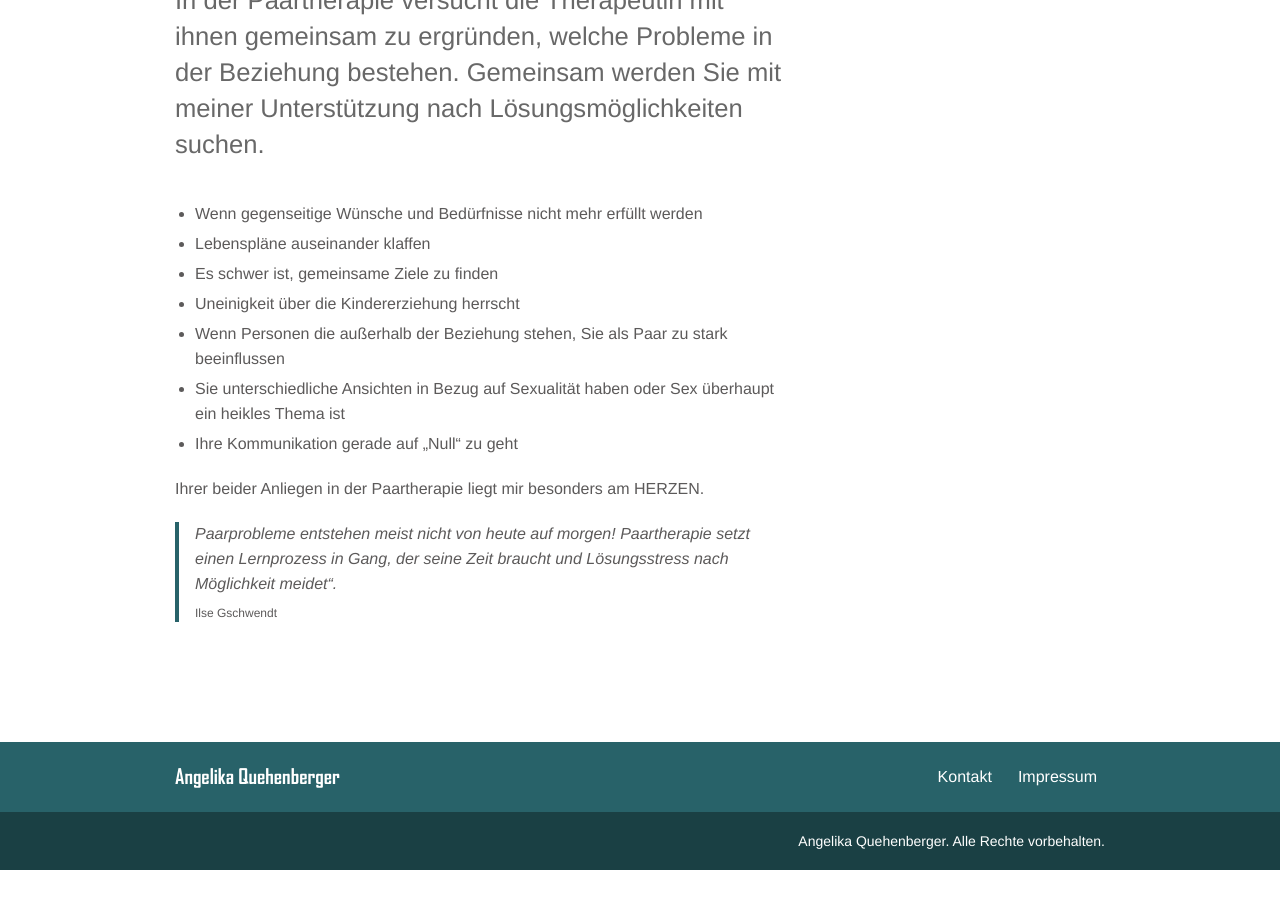
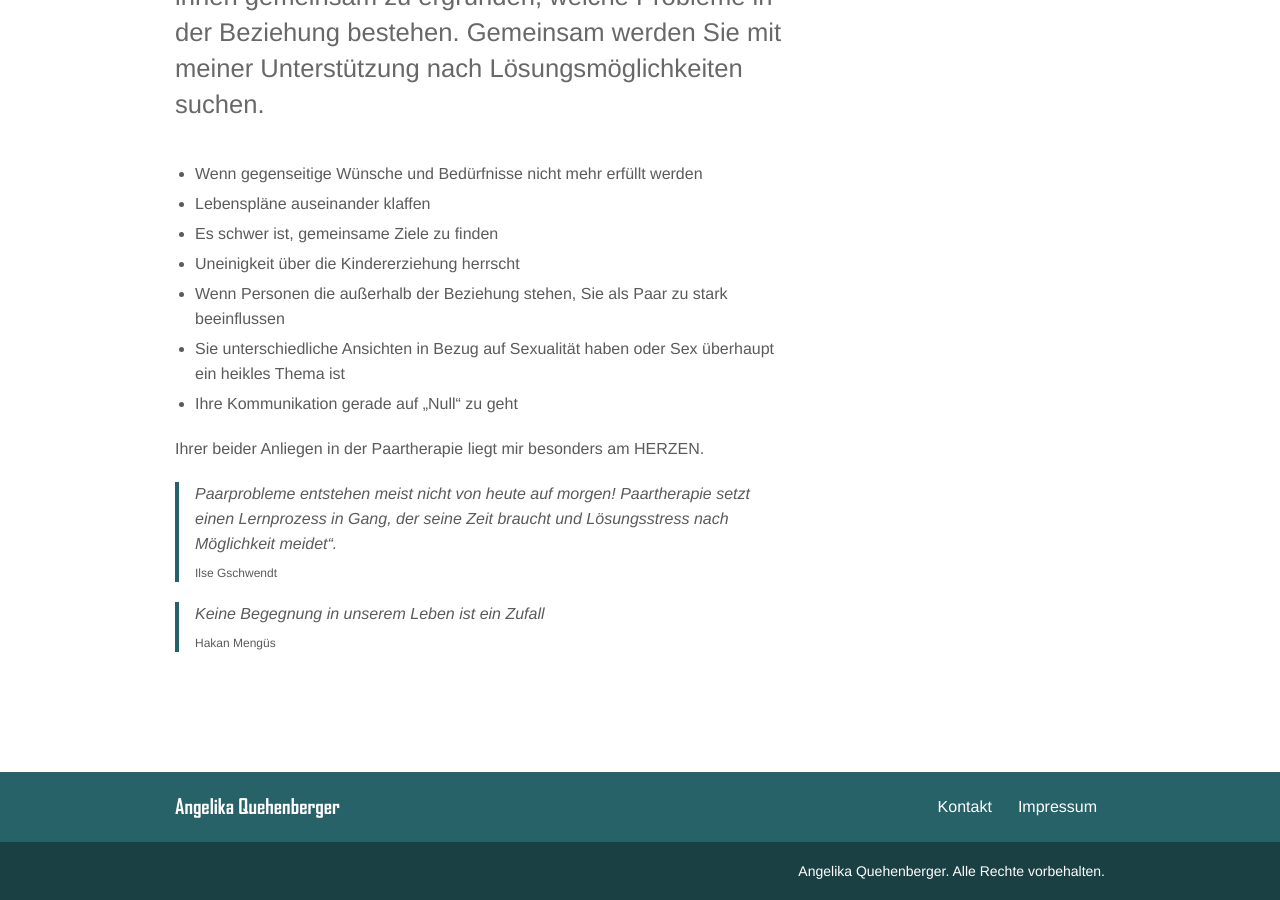
Before and after one commit to dvschnitz/angelika-quehenberger, a Jekyll site: the page built from _services/Paartherapie.md, in a window 1280 px wide and 900 px high, scrolled down 680 px. Built offline with Jekyll 4.4.1, drawn with Linux system fonts in a browser that asks for light colours; before the commit the page ends 1550 px from its top, so only the background shows below that.

Commit message:
Content adaptions

```diff
--- a/_layouts/page.html
+++ b/_layouts/page.html
@@ -6,11 +6,11 @@
 <div class="container pb-6 pt-6 pt-md-10 pb-md-10">
     {% assign arraySize = page.intro_image | size %}
     {% for image in page.intro_image %}
-    <div class="col-12 col-md-6 col-lg-8 position-relative pb-2">
+    <div class="col-12 col-md-6 col-lg-8 position-relative">
       <img id="image-{{forloop.index}}" alt={{ page.title }} class="{% if forloop.index > 1 %}hide-image{% endif %} {% if arraySize > 1 %}image-slideshow{% endif %} intro-image{% if page.intro_image_absolute %} intro-image-absolute{% endif %}{% if page.intro_image_hide_on_mobile %} intro-image-hide-mobile{% endif %}" src="{{ image | relative_url }}" />
     </div>
     {% endfor %}
-    <div class="row justify-content-start">
+    <div class="row justify-content-start pt-2">
         <div class="col-12 col-md-8">
             <div class="service service-single">
                 <h1 class="title">{{page.title}}</h1>
--- a/_layouts/service.html
+++ b/_layouts/service.html
@@ -6,11 +6,11 @@
 <div class="container pb-6 pt-6 pt-md-10 pb-md-10">
   {% assign arraySize = page.intro_image | size %}
   {% for image in page.intro_image %}
-  <div class="col-12 col-md-6 col-lg-8 position-relative pb-2">
+  <div class="col-12 col-md-6 col-lg-8 position-relative">
     <img alt={{ page.title }} id="image-{{forloop.index}}" class="{% if forloop.index > 1 %}hide-image{% endif %} {% if arraySize > 1 %}image-slideshow{% endif %} intro-image{% if page.intro_image_absolute %} intro-image-absolute{% endif %}{% if page.intro_image_hide_on_mobile %} intro-image-hide-mobile{% endif %}" src="{{ image | relative_url }}" />
   </div>
   {% endfor %}
-  <div class="row justify-content-start">
+  <div class="row justify-content-start pt-2">
     <div class="col-12 col-md-8">
       <div class="service service-single">
         <h1 class="title">{{page.title}}</h1>
--- a/_services/Paartherapie.md
+++ b/_services/Paartherapie.md
@@ -18,3 +18,6 @@
 Ihrer beider Anliegen in der Paartherapie liegt mir besonders am HERZEN.
 
 >*Paarprobleme entstehen meist nicht von heute auf morgen! Paartherapie setzt einen Lernprozess in Gang, der seine Zeit braucht und Lösungsstress nach Möglichkeit meidet“.* <br><sub>Ilse Gschwendt<sub>
+
+>*Keine Begegnung in unserem Leben ist ein Zufall*
+<br><sub>Hakan Mengüs<sub>
```
Also changed, not shown: _services/KindernJugendTherapie.md (+1 -1 lines), ausbildung.md (+1 -1 lines), images/photos/H060621.jpg (added).
